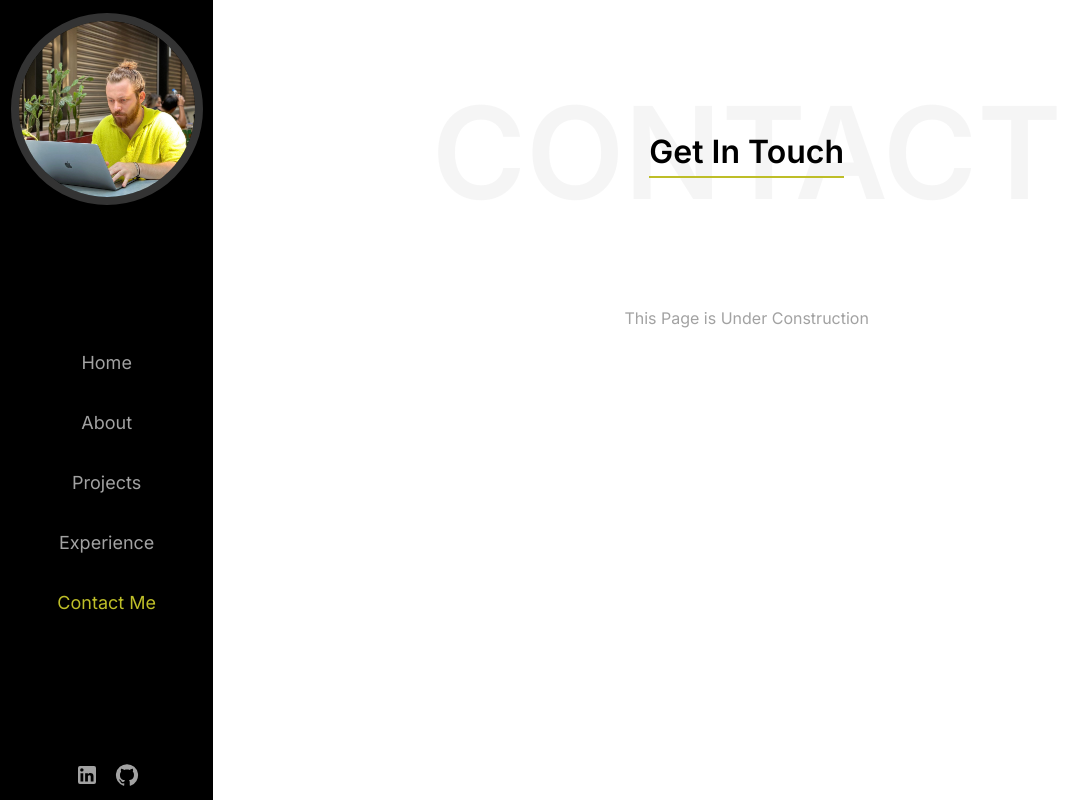
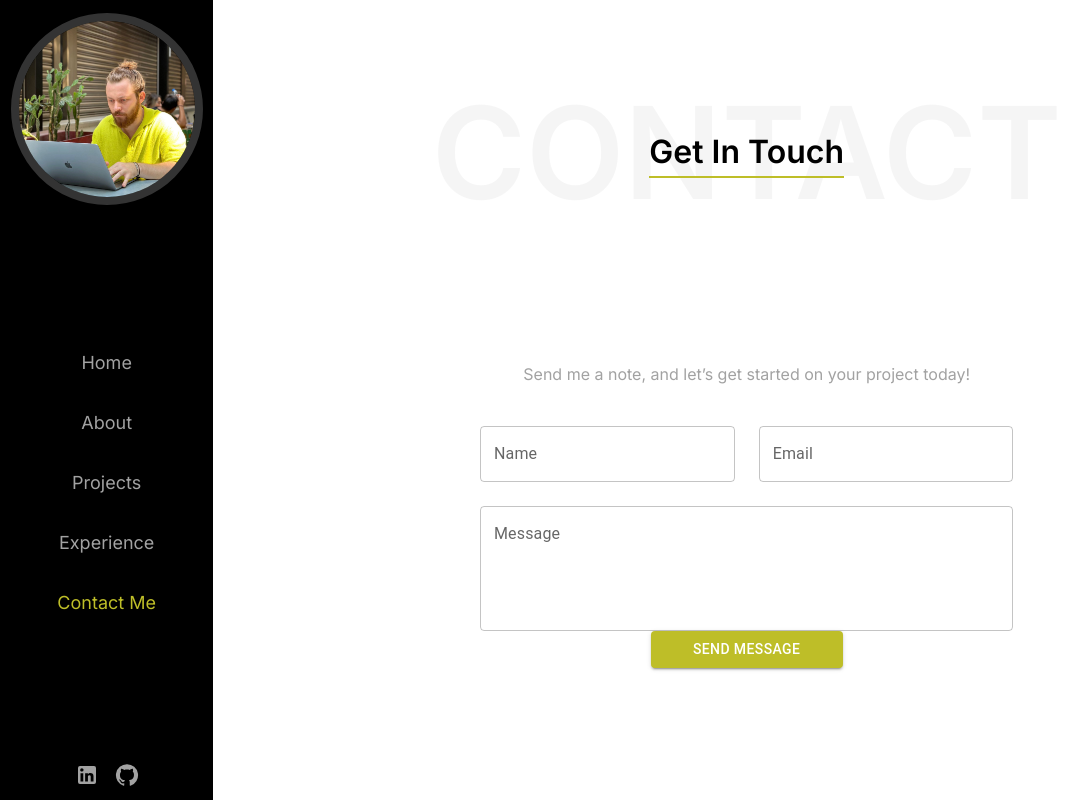
Before and after one commit to enesmalikdmn/personal-website, a Next.js app: page /contact in a window 1280 px wide. Shown: the whole page, without its empty margins (0-1065 px from the left). Built offline with nearby package versions, Linux system fonts and the light colour scheme.

Commit message:
feat: added contact me

```diff
--- a/app/contact/page.tsx
+++ b/app/contact/page.tsx
@@ -1,4 +1,21 @@
+"use client";
+
+import TextField from "@mui/material/TextField";
+import { useState } from "react";
+import Button from "@mui/material/Button";
+
 export default function Contact() {
+  const [name, setName] = useState("");
+  const [mail, setMail] = useState("");
+  const [message, setMessage] = useState("");
+
+  const sendEmail = () => {
+    window.location.href = `mailto:enesmalikdmn@gmail.com?subject=${encodeURIComponent(name)}&body=${encodeURIComponent(message)}`;
+    setName("");
+    setMail("");
+    setMessage("");
+  };
+
   return (
     <main className="flex flex-col text-primary bg-white h-full">
       <div className="relative flex flex-col items-center m-32">
@@ -9,8 +26,49 @@ export default function Contact() {
           Get In Touch
         </div>
       </div>
-      <div className="flex flex-wrap gap-6 justify-center bg-white h-full">
-        This Page is Under Construction
+      <div className="flex w-full gap-6 justify-center bg-white h-full mt-10">
+        <div className="flex w-1/2 flex-col gap-6">
+          <div className="flex justify-center my-4">
+            Send me a note, and let’s get started on your project today!
+          </div>
+          <div className="flex gap-6">
+            <TextField
+              className="flex flex-1"
+              id="outlined-basic"
+              label="Name"
+              variant="outlined"
+              value={name}
+              onChange={(e) => setName(e.target.value)}
+            />
+            <TextField
+              className="flex flex-1"
+              id="outlined-basic"
+              label="Email"
+              variant="outlined"
+              value={mail}
+              onChange={(e) => setMail(e.target.value)}
+            />
+          </div>
+          <div className="flex flex-col justify-center items-center">
+            <TextField
+              className="w-full"
+              id="outlined-multiline-static"
+              label="Message"
+              multiline
+              rows={4}
+              value={message}
+              onChange={(e) => setMessage(e.target.value)}
+            />
+            <Button
+              sx={{ backgroundColor: "#BEBE28" }}
+              className="w-48 mt-6"
+              variant="contained"
+              onClick={sendEmail}
+            >
+              Send Message
+            </Button>
+          </div>
+        </div>
       </div>
     </main>
   );
--- a/components/card.tsx
+++ b/components/card.tsx
@@ -38,9 +38,9 @@ const Card: React.FC<CardProps> = ({
         <div className="flex-1"></div>
       </div>
       <div className="w-full h-[1px] bg-black my-4"></div>
-      <div className="text-black text-xl">{name}</div>
+      <div className="text-black">{name}</div>
       <p className="text-black text-sm">{description}</p>
-      <div className="flex flex-wrap gap-2 mt-4">
+      <div className="flex flex-col gap-2 mt-4">
         <div className="text-black ">Used Technologies:</div>
         <div className="flex flex-wrap gap-2">
           {technologies.map((tech, index) => (
```
